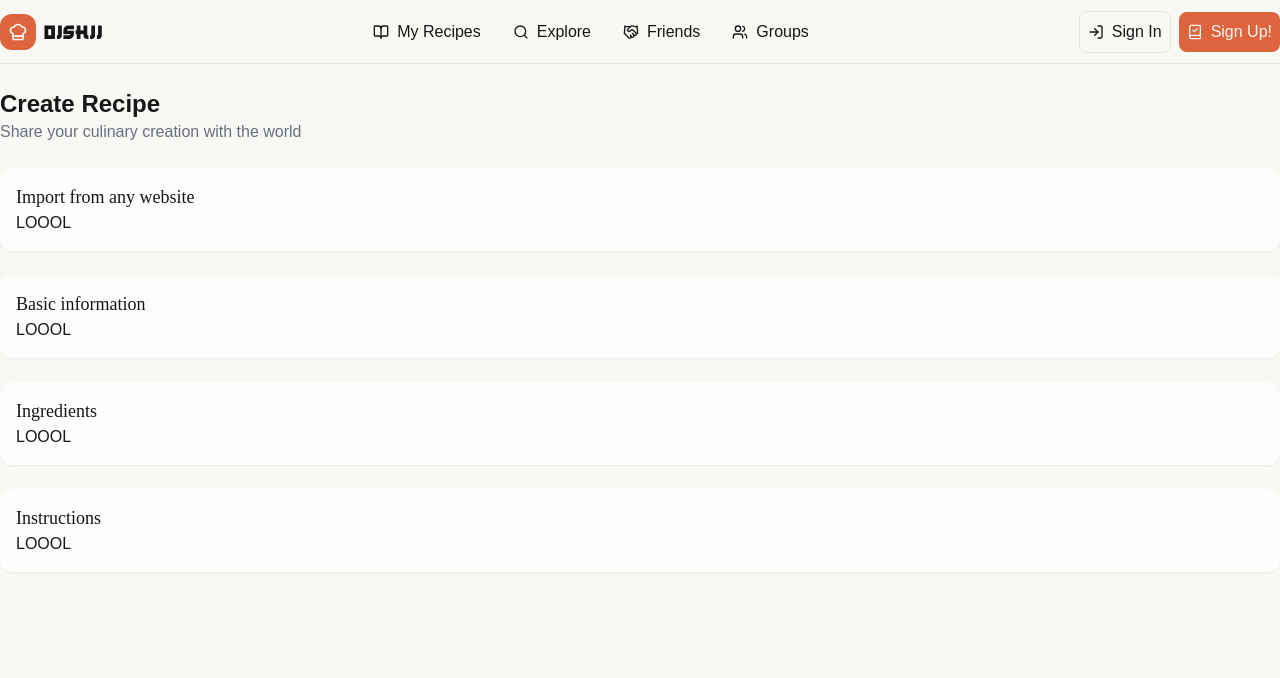
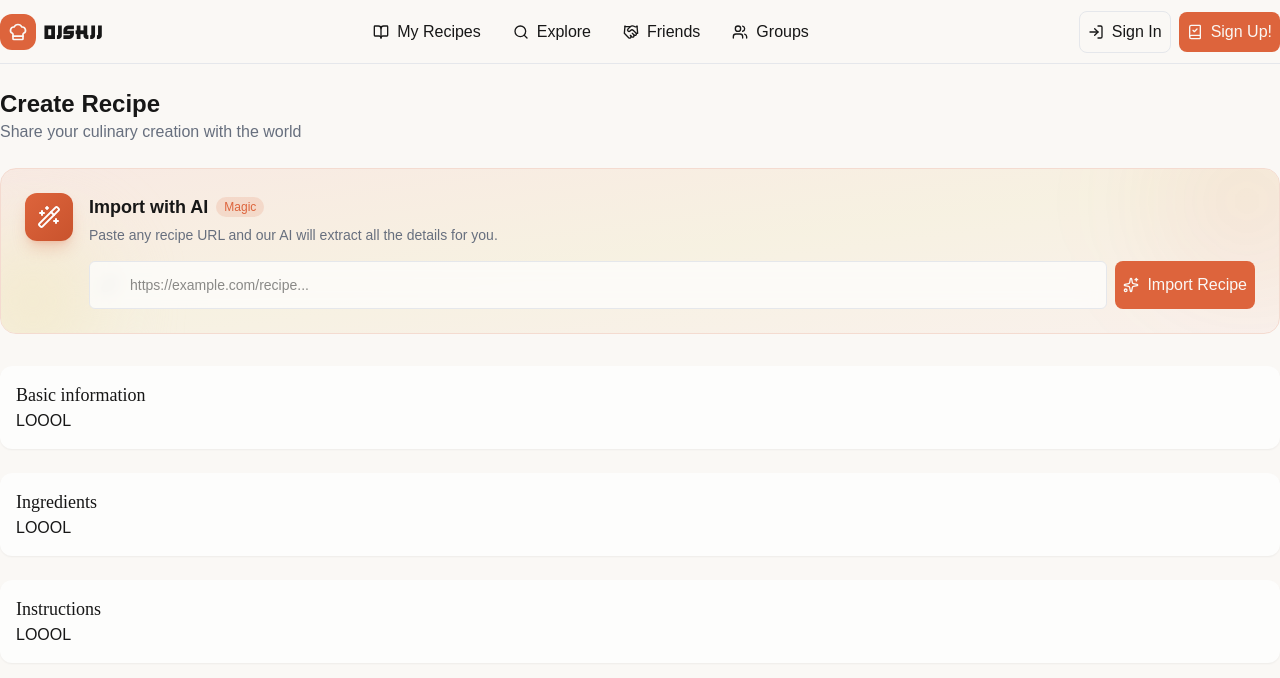
Before and after one commit to NielsEngelhard/oishii, a Next.js app in the folder oishii-core/: page /recipe/create in a window 1280 px wide. Shown: the top 678 px of the page. Built offline with nearby package versions, Linux system fonts and the light colour scheme; no server answers.

Commit message:
AI import card

```diff
--- a/oishii-core/app/recipe/create/page.tsx
+++ b/oishii-core/app/recipe/create/page.tsx
@@ -1,4 +1,8 @@
+import Input from "@/components/form/Input";
+import AiImportCard from "@/components/specific/recipe/AiImportCard";
+import Button from "@/components/ui/Button";
 import Card from "@/components/ui/Card";
+import { Sparkles } from "lucide-react";
 
 export default function CreateRecipePage() {
     return (
@@ -9,13 +13,7 @@ export default function CreateRecipePage() {
                 <p className="text-muted">Share your culinary creation with the world</p>
             </div>
 
-            <Card>
-                <h2>Import from any website</h2>
-
-                <div>
-                    LOOOL
-                </div>
-            </Card>
+            <AiImportCard />
 
             <Card>
                 <h2>Basic information</h2>
--- /dev/null
+++ b/oishii-core/components/specific/recipe/AiImportCard.tsx
@@ -0,0 +1,51 @@
+import Input from "@/components/form/Input";
+import Button from "@/components/ui/Button";
+import { Link, Sparkles, Wand2 } from "lucide-react";
+
+export default function AiImportCard() {
+    return (
+        <div className="relative overflow-hidden rounded-2xl p-6 mb-8 border border-primary/20">
+            {/* Gradient background */}
+            <div className="absolute inset-0 bg-gradient-to-br from-primary/10 via-secondary/50 to-primary/5" />
+
+            {/* Decorative elements */}
+            <div className="absolute -top-12 -right-12 w-40 h-40 bg-primary/10 rounded-full blur-3xl" />
+            <div className="absolute -bottom-8 -left-8 w-32 h-32 bg-secondary rounded-full blur-2xl" />
+
+            {/* Content */}
+            <div className="relative flex items-start gap-4">
+                <div className="flex h-12 w-12 shrink-0 items-center justify-center rounded-xl bg-gradient-to-br from-primary to-[#c9532d] shadow-lg shadow-primary/25">
+                    <Wand2 className="h-6 w-6 text-white" />
+                </div>
+
+                <div className="flex-1 min-w-0">
+                    <div className="flex items-center gap-2 mb-1">
+                        <h3 className="font-semibold text-lg">
+                            Import with AI
+                        </h3>
+                        <span className="px-2 py-0.5 text-xs font-medium bg-primary/15 text-primary rounded-full">
+                            Magic
+                        </span>
+                    </div>
+                    <p className="text-muted text-sm mb-4">
+                        Paste any recipe URL and our AI will extract all the details for you.
+                    </p>
+
+                    <div className="flex flex-col sm:flex-row gap-2">
+                        <div className="relative flex-1">
+                            <Link className="absolute left-3 top-1/2 -translate-y-1/2 h-4 w-4 text-muted" />
+                            <Input
+                                placeholder="https://example.com/recipe..."
+                                className="pl-10 h-11 bg-card/80 backdrop-blur-sm"
+                            />
+                        </div>
+                        <Button variant="primary" size="md">
+                            <Sparkles className="h-4 w-4" />
+                            Import Recipe
+                        </Button>
+                    </div>
+                </div>
+            </div>
+        </div>
+    )
+}
```
